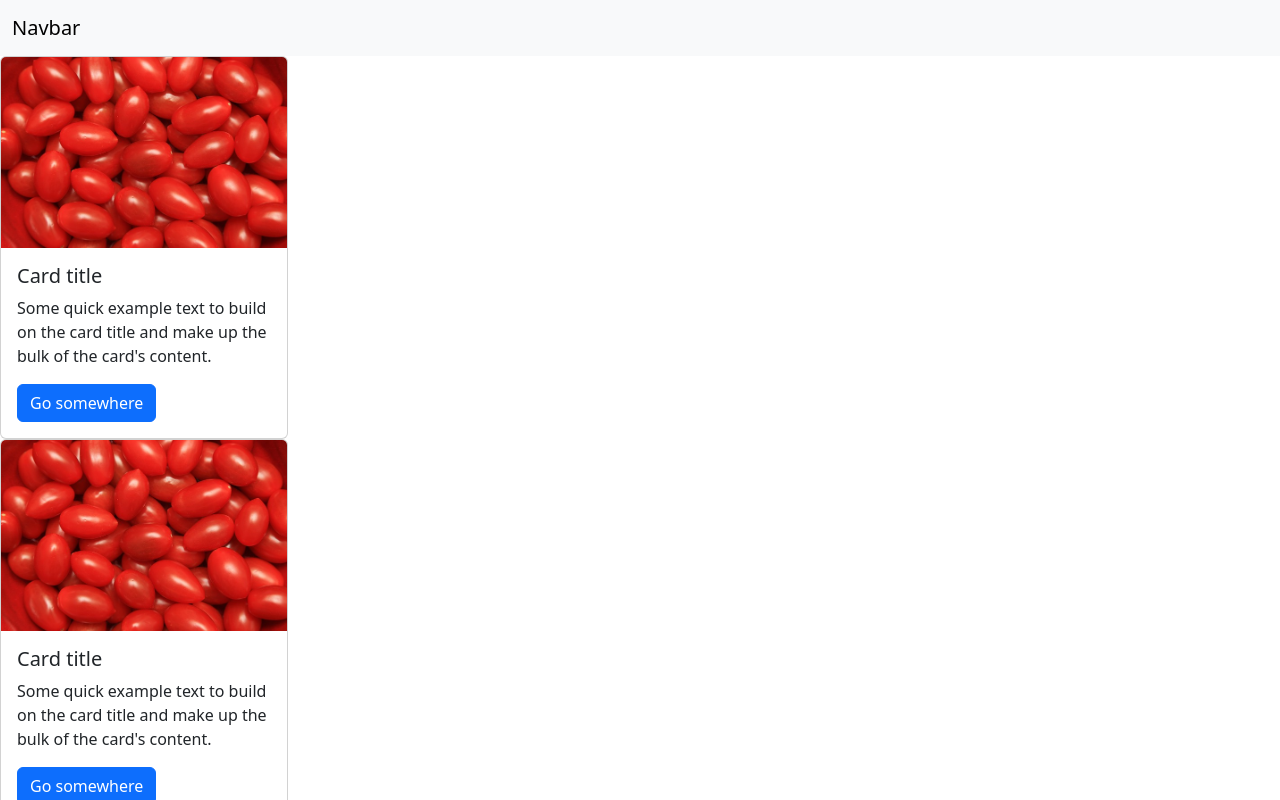
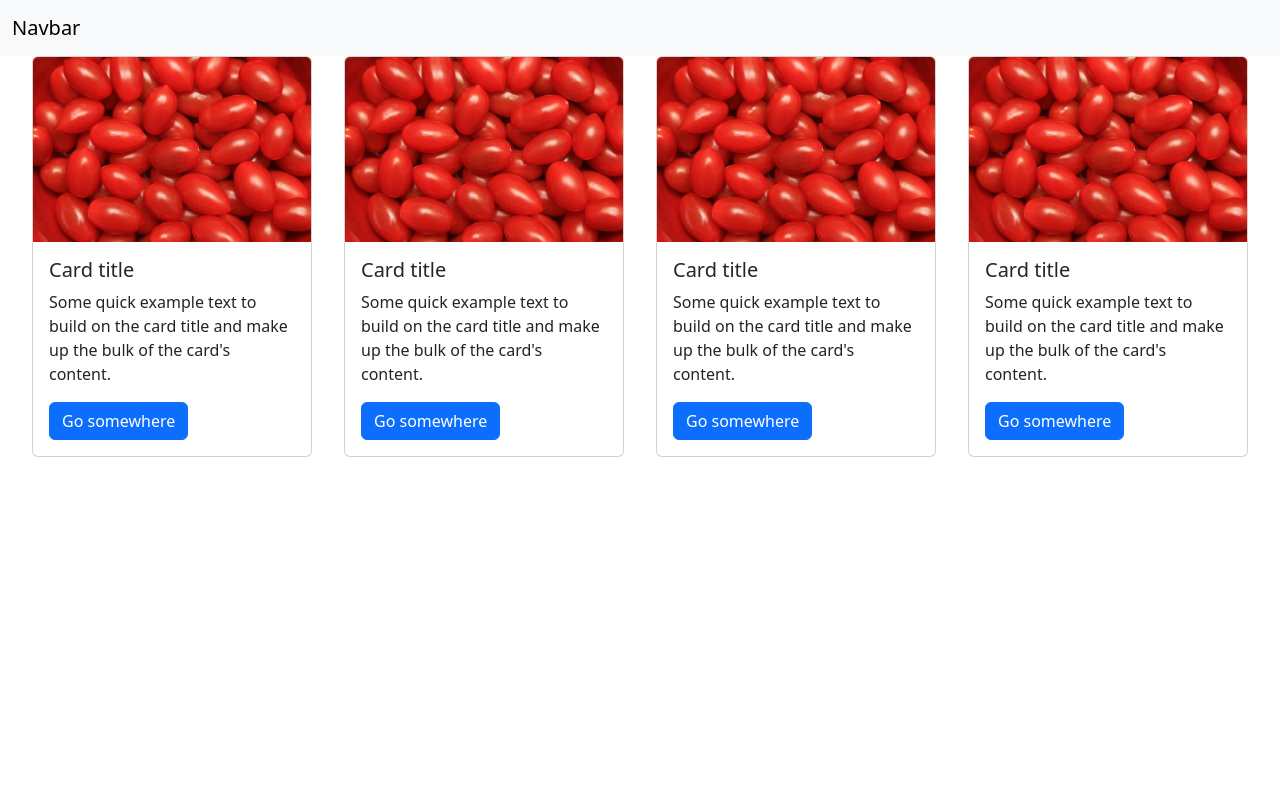
Before and after one commit to marzighased/React-online-shop, a React (Create React App) app: page / in a window 1280 px wide. Shown: the top 800 px of the page. Built offline with nearby package versions, Linux system fonts and the light colour scheme.

Commit message:
styles with index.css added

```diff
--- a/src/App.jsx
+++ b/src/App.jsx
@@ -7,7 +7,7 @@ class App extends Component {
     render() {
         return <React.Fragment>
                    <Navbar/>
-                   <div>
+                   <div className='product-container'>
                         <Product/>
                         <Product/>
                         <Product/>
--- a/src/components/product.jsx
+++ b/src/components/product.jsx
@@ -4,11 +4,11 @@ class Product extends Component {
     state = {  }
     render() {
         return <div className="card" style={{width: '18rem'}}>
-        <img className="card-img-top" src="assets/img/tomatos.jpg" alt="Card image cap"/>
+        <img className="card-img-top" src="assets/img/tomatos.jpg" alt="Card cap"/>
         <div className="card-body">
             <h5 className="card-title">Card title</h5>
             <p className="card-text">Some quick example text to build on the card title and make up the bulk of the card's content.</p>
-            <a href="#" className="btn btn-primary">Go somewhere</a>
+            <a href="/" className="btn btn-primary">Go somewhere</a>
         </div>
         </div>;
     }
--- /dev/null
+++ b/src/index.css
@@ -0,0 +1,6 @@
+.product-container {
+    display: flex;
+    gap: 32px;
+    padding-left: 32px;
+    padding-right: 32px;
+}
--- a/src/index.js
+++ b/src/index.js
@@ -1,7 +1,7 @@
 import React from 'react';
 import ReactDOM from 'react-dom/client';
 import "bootstrap/dist/css/bootstrap.min.css"
-
+import './index.css'
 import App from './App';
 
 const root = ReactDOM.createRoot(document.getElementById('root'));
```
